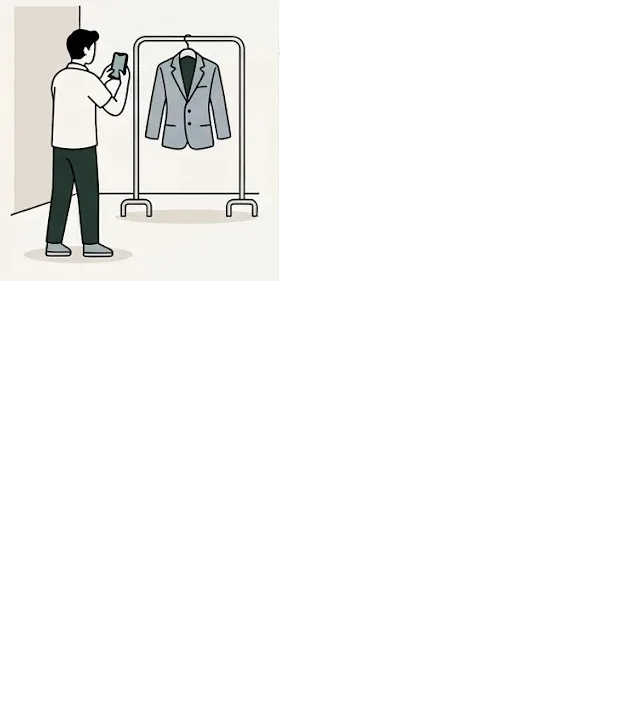
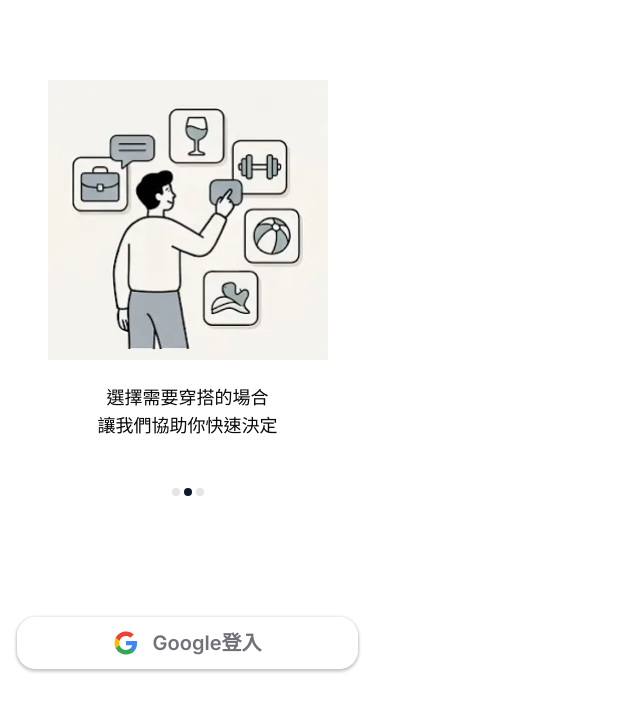
Before and after one commit to Lin4611/closy, a Next.js app: page /guide in a window 1280 px wide. Shown: the top 712 px of the page, without its empty margins (0-640 px from the left). Built offline with nearby package versions, Linux system fonts and the light colour scheme.

Commit message:
feat: complete onboarding first page implementation

```diff
--- /dev/null
+++ b/src/modules/guide/components/GuideCarouselIndicator.tsx
@@ -0,0 +1,18 @@
+type GuideCarouselIndicatorProps = {
+  currentIndex: number
+}
+export const GuideCarouselIndicator = ({ currentIndex }: GuideCarouselIndicatorProps) => {
+  return (
+    <div className="flex items-center gap-1">
+      <span
+        className={`h-2 w-2 rounded-full ${currentIndex === 0 ? 'bg-primary-900' : 'bg-neutral-300'}`}
+      />
+      <span
+        className={`h-2 w-2 rounded-full ${currentIndex === 1 ? 'bg-primary-900' : 'bg-neutral-300'}`}
+      />
+      <span
+        className={`h-2 w-2 rounded-full ${currentIndex === 2 ? 'bg-primary-900' : 'bg-neutral-300'}`}
+      />
+    </div>
+  )
+}
--- /dev/null
+++ b/src/modules/guide/components/GuideIntroSlide.tsx
@@ -0,0 +1,25 @@
+import Image from 'next/image'
+type GuideIntroSlideProps = {
+  imageUrl: string
+  alt: string
+  titleLine1: string
+  titleLine2: string
+}
+export const GuideIntroSlide = ({
+  imageUrl,
+  alt,
+  titleLine1,
+  titleLine2,
+}: GuideIntroSlideProps) => {
+  return (
+    <section className="flex flex-col items-center gap-6">
+      <div className="relative h-70 w-70">
+        <Image src={imageUrl} alt={alt} fill className="object-contain" />
+      </div>
+      <div className="text-paragraph-lg w-full text-center">
+        <p>{titleLine1}</p>
+        <p>{titleLine2}</p>
+      </div>
+    </section>
+  )
+}
--- /dev/null
+++ b/src/modules/guide/components/LoginButton.tsx
@@ -0,0 +1,14 @@
+import Image from 'next/image'
+
+import { Button } from '@/components/ui/button'
+
+export const LoginButton = () => {
+  return (
+    <Button className="flex h-[54px] w-full max-w-[343px] items-center rounded-[20px] bg-white shadow-[0px_2px_3px_0px_#0000002B,0px_0px_3px_0px_#00000015]">
+      <span className="flex items-center gap-[15px]">
+        <Image src="/guide/Google Logo.svg" alt="Google Logo" width={24} height={24} />
+        <span className="text-label-xxl text-neutral-500">Google登入</span>
+      </span>
+    </Button>
+  )
+}
--- /dev/null
+++ b/src/modules/guide/data/guideIntroSlides.ts
@@ -0,0 +1,23 @@
+export const guideIntroSlides = [
+  {
+    id: 0,
+    imageUrl: '/guide/guide-intro-slide-1.webp',
+    alt: 'guide-intro-slide-1',
+    titleLine1: '拍攝你最常穿的衣服',
+    titleLine2: '建立你的數位衣櫥',
+  },
+  {
+    id: 1,
+    imageUrl: '/guide/guide-intro-slide-2.webp',
+    alt: 'guide-intro-slide-2',
+    titleLine1: '選擇需要穿搭的場合',
+    titleLine2: '讓我們協助你快速決定',
+  },
+  {
+    id: 2,
+    imageUrl: '/guide/guide-intro-slide-3.webp',
+    alt: 'guide-intro-slide-3',
+    titleLine1: '根據當日天氣及選擇的場合',
+    titleLine2: '自動推薦最適合的穿搭',
+  },
+]
--- a/src/pages/guide/index.tsx
+++ b/src/pages/guide/index.tsx
@@ -1,16 +1,31 @@
-import Image from 'next/image'
+import { useEffect, useState } from 'react'
+
+import { GuideCarouselIndicator } from '@/modules/guide/components/GuideCarouselIndicator'
+import { GuideIntroSlide } from '@/modules/guide/components/GuideIntroSlide'
+import { LoginButton } from '@/modules/guide/components/LoginButton'
+import { guideIntroSlides } from '@/modules/guide/data/guideIntroSlides'
 
 const Guide = () => {
+  const [currentIndex, setCurrentIndex] = useState(0)
+  const currentSlide = guideIntroSlides[currentIndex]
+  useEffect(() => {
+    const timer = window.setInterval(() => {
+      setCurrentIndex((prev) => (prev + 1) % guideIntroSlides.length)
+    }, 3000)
+    return () => window.clearInterval(timer)
+  }, [])
   return (
-    <div className="flex max-w-93.75">
-      <section className="max-w-70.25">
-        <Image
-          src="/guide/guide-intro-slide-1.webp"
-          alt="guide-intro-slide-1"
-          width={281}
-          height={281}
+    <div className="mb-36 flex w-full max-w-93.75 flex-col items-center justify-center gap-30">
+      <section className="mt-20 flex w-full max-w-70.25 flex-col items-center gap-12">
+        <GuideIntroSlide
+          imageUrl={currentSlide.imageUrl}
+          alt={currentSlide.alt}
+          titleLine1={currentSlide.titleLine1}
+          titleLine2={currentSlide.titleLine2}
         />
+        <GuideCarouselIndicator currentIndex={currentIndex} />
       </section>
+      <LoginButton />
     </div>
   )
 }
```
Also changed, not shown: public/guide/Google Logo.svg (added).
